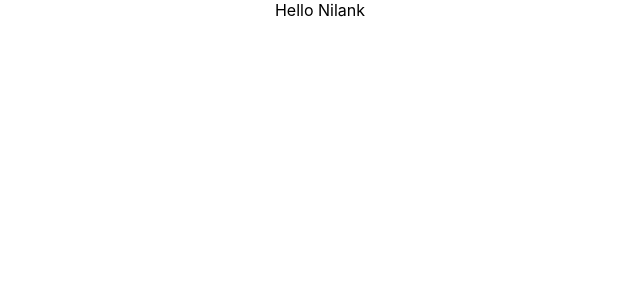
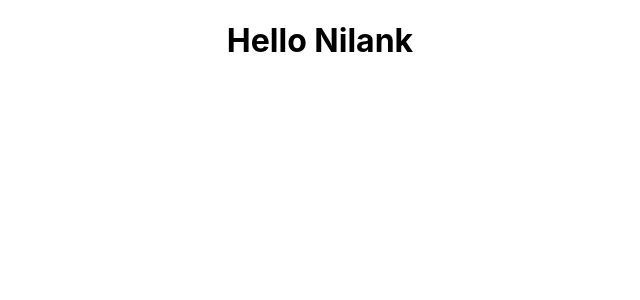
Before and after one commit to nilankh/LearningReact, a React (Create React App) app: page / in a window 1280 px wide. Shown: the top 300 px of the page, without its empty margins (320-960 px from the left). Built offline with nearby package versions, Linux system fonts and the light colour scheme.

Commit message:
this is how we have put h1

```diff
--- a/src/components/Hello.js
+++ b/src/components/Hello.js
@@ -16,7 +16,9 @@ const Hello = () => {
     //         <h1>Hello Nilank</h1>
     //     </div>
     // )
-    return React.createElement('div', null, 'Hello Nilank')
+    // return React.createElement('div', null, 'Hello Nilank')
+    // return React.createElement('div', null, 'h1','Hello Nilank') ye krne se v h1 render ni hua! toa iske lia neeche wala line
+    return React.createElement('div', null, React.createElement('h1','null','Hello Nilank'))
 }
 
 
```
